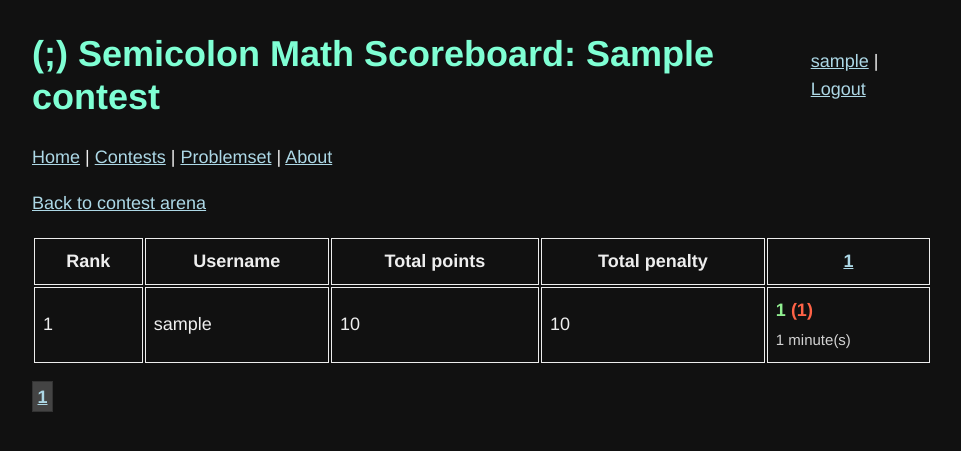
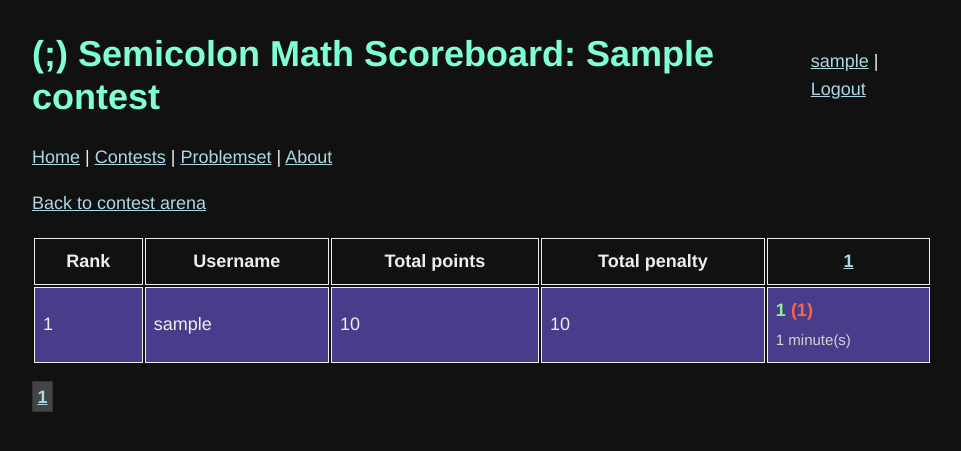
Before and after one commit to bkf2020/semicolon, a Django app: page /contests/1/scoreboard/ in a window 1280 px wide. Shown: the top 451 px of the page, without its empty margins (158-1119 px from the left). Run offline with Django 4.2, Linux system fonts and the light colour scheme; a user stored in the database is signed in; tables that the repository leaves empty hold one stand-in row (values such as "Sample post"); parts of the project's set-up code (start-up, migrations or seed data) failed here and were passed over.

Commit message:
Highlight row of a current user that is logged in in the scoreboard of a contest

```diff
--- a/contests/templates/contests/scoreboard.html
+++ b/contests/templates/contests/scoreboard.html
@@ -49,7 +49,13 @@
 			</tr>
 			{% if page_obj %}
 			{% for user in page_obj %}
+
+			{% if user.username == request.user.username %}
+			<tr style="background-color: darkslateblue;">
+			{% else %}
 			<tr>
+			{% endif %}
+
 				<td>{{ user.rank }}</td>
 				<td>{{ user.username }}</td>
 				<td>{{ user.total_points }}</td>
```
